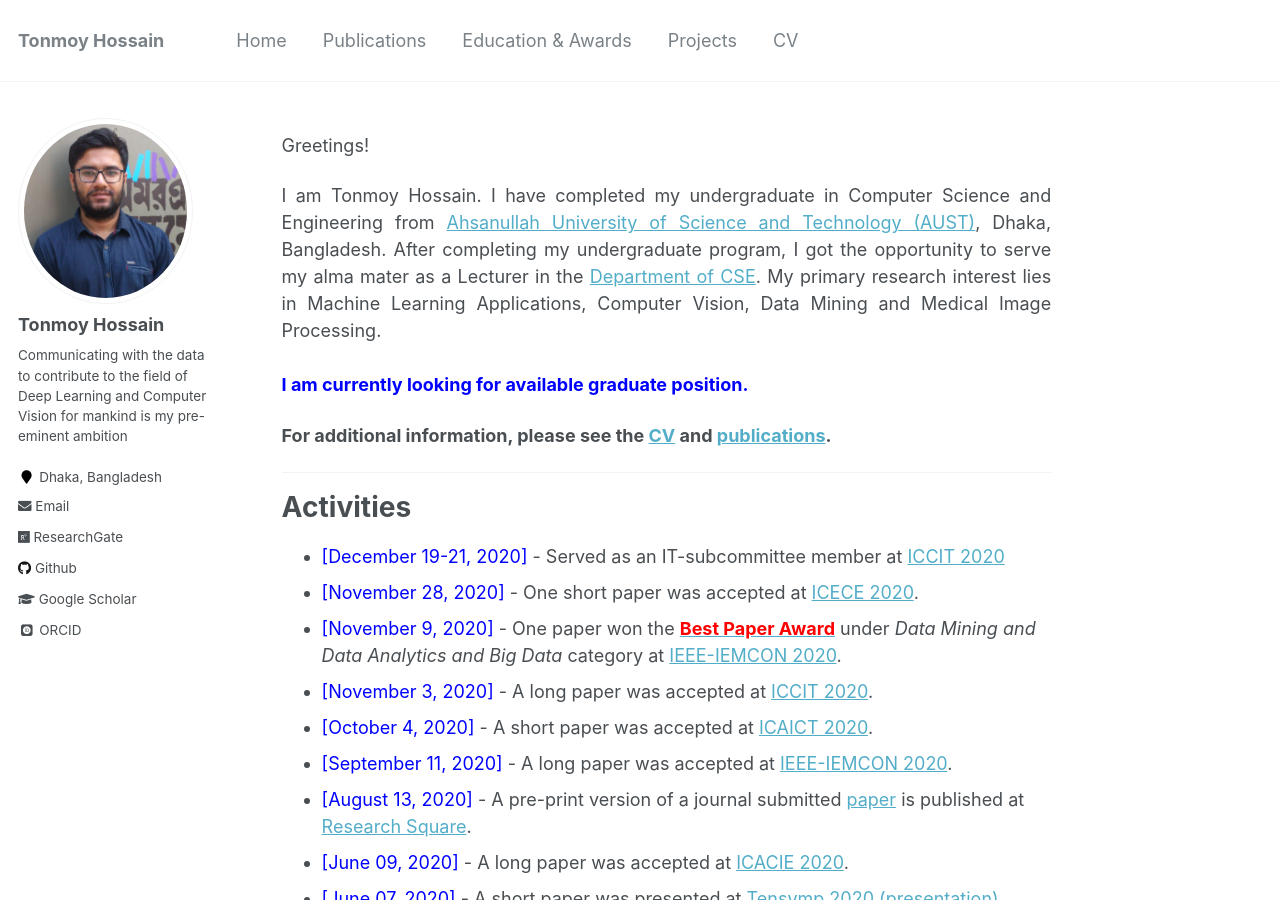
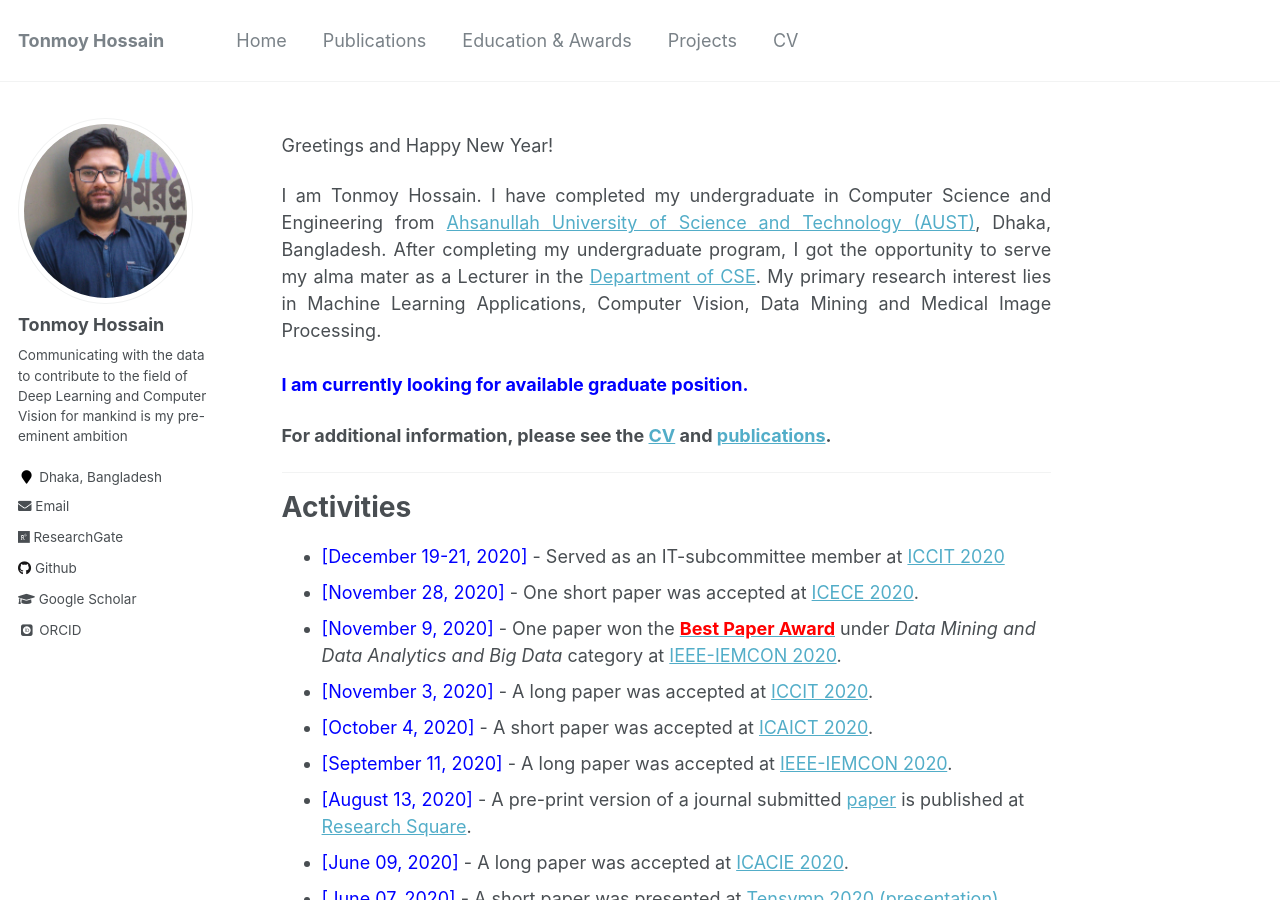
Before and after one commit to shaeekh/shaeekh.github.io, a Jekyll site: the page built from _pages/about.md, in a window 1280 px wide and 900 px high. Built offline with Jekyll 4.4.1, drawn with Linux system fonts in a browser that asks for light colours; some web fonts are replaced.

Commit message:
Update about.md

```diff
--- a/_pages/about.md
+++ b/_pages/about.md
@@ -8,7 +8,7 @@ redirect_from:
   - /about.html
 ---
 
-Greetings!
+Greetings and Happy New Year!
 
 <div style="text-align: justify">
 
```
